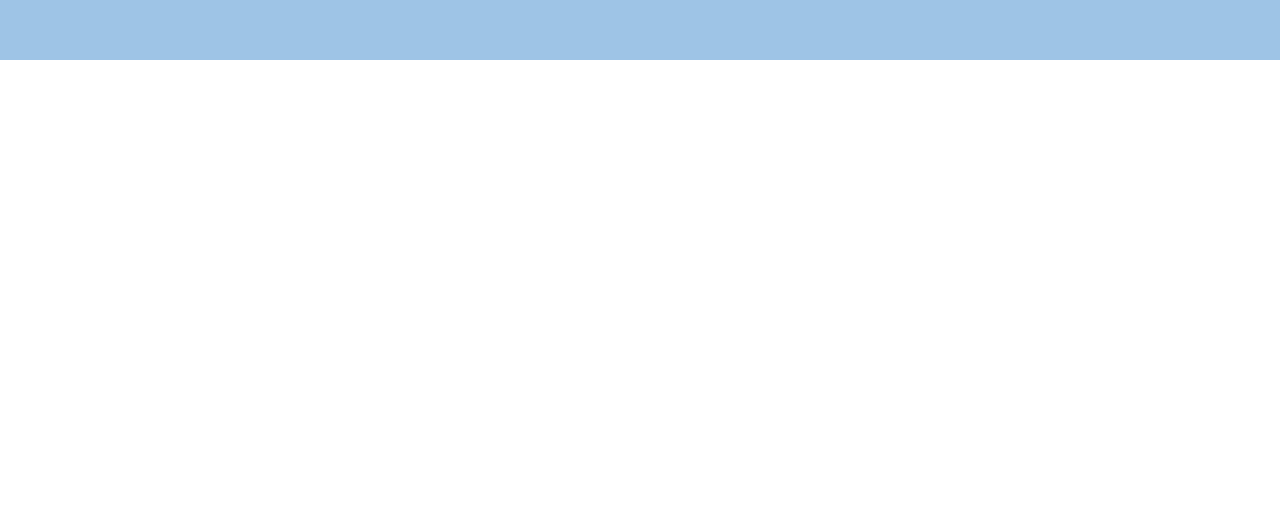
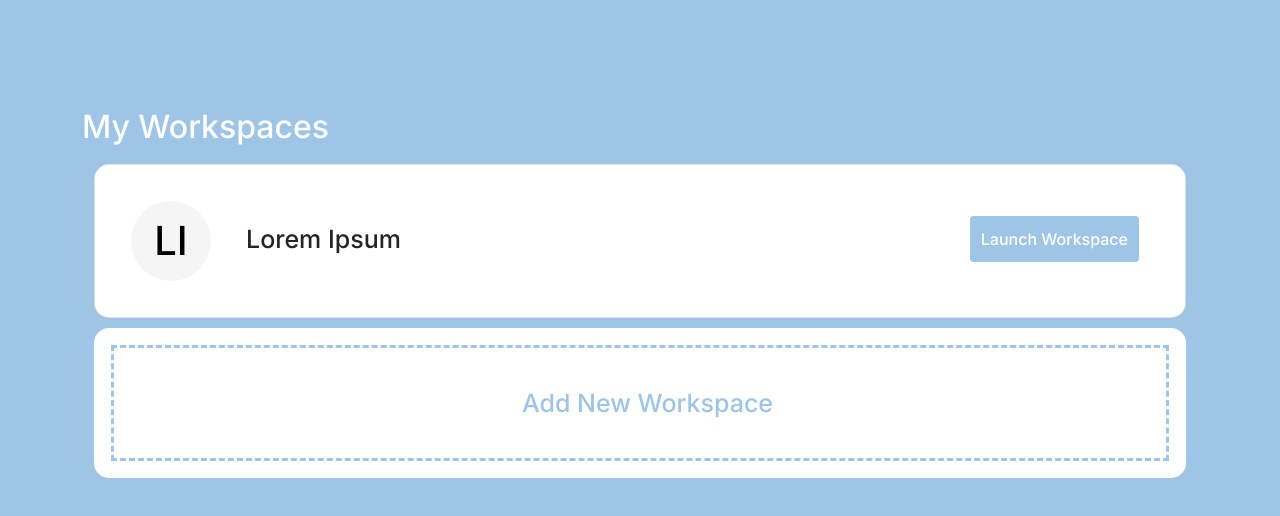
Before and after one commit to ChenZ03/pigeon, a Next.js app: page /workspace in a window 1280 px wide. Shown: the part 814-1330 px from the top of the page. Before the commit the page ends 874 px from the top, so only its background shows below. Built offline with nearby package versions, Linux system fonts and the light colour scheme; sample sign-in values are in the browser's storage.

Commit message:
exisitng workspace view

```diff
--- /dev/null
+++ b/components/Workspace.js
@@ -0,0 +1,27 @@
+import {Card, Container, Row, Col} from 'react-bootstrap';
+import styles from '../styles/Workspace.module.css';
+
+function Workspace() {
+  return (
+    <>
+      <Container>
+        {/* MAP THIS SHIT */}
+        <Row>
+          <Col>
+            <Card className={styles.workspaceCard}>
+              <Card.Body>
+                <div className={`d-flex ${styles.relative}`}>
+                  <div className={styles.circle}>LI</div>
+                  <div className={styles.workspaceName}>Lorem Ipsum</div>
+                  <div className={`btn ${styles.launchButton}`}>Launch Workspace</div>
+                </div>
+              </Card.Body>
+            </Card>
+          </Col>
+        </Row>
+      </Container>
+    </>
+  );
+}
+
+export default Workspace;
--- a/components/modals/workspace.js
+++ b/components/modals/workspace.js
@@ -1,50 +1,49 @@
 import {Modal, Button, Container, Form, Row, Col} from 'react-bootstrap';
 import styles from '../../styles/Workspace.module.css';
 import {gql, useMutation} from '@apollo/client';
-import {useEffect} from 'react'
+import {useEffect} from 'react';
 
 function CenteredModal(props) {
   const onSubmitHandler = (e) => {
     e.preventDefault();
     let workspace = document.getElementById('workspace').value;
-    let userId = JSON.parse(localStorage.getItem('userData')).user.id
-    if(workspace.length < 1){
-      alert("Workspace name must be at least one character")
-    }else{
+    let userId = JSON.parse(localStorage.getItem('userData')).user.id;
+    if (workspace.length < 1) {
+      alert('Workspace name must be at least one character');
+    } else {
       createWorkspace({
-        variables : {
-          name : workspace,
-          user : userId
-        }
-      })
+        variables: {
+          name: workspace,
+          user: userId,
+        },
+      });
     }
   };
 
-
   const CREATEWORKSPACE = gql`
-    mutation CreateWorkspace($name : String!, $user : String!){
-      createWorkspace(workspace : {name : $name, user : $user}){
+    mutation CreateWorkspace($name: String!, $user: String!) {
+      createWorkspace(workspace: {name: $name, user: $user}) {
         id
         name
         owner
       }
     }
-  `
+  `;
 
   const [createWorkspace, {error, loading, data}] = useMutation(CREATEWORKSPACE, {
-    onError : () => error
-  })
+    onError: () => error,
+  });
 
   useEffect(() => {
-    if(error){
-      alert(error)
+    if (error) {
+      alert(error);
     }
 
-    if(data){
-      alert("Workspace created successfully")
-      props.onHide()
+    if (data) {
+      alert('Workspace created successfully');
+      props.onHide();
     }
-  }, [error, data])
+  }, [error, data]);
 
   return (
     <Modal {...props} size="lg" aria-labelledby="contained-modal-title-vcenter" centered>
@@ -57,7 +56,6 @@ function CenteredModal(props) {
             <Row>
               <Col lg="10">
                 <Form.Group>
-                  <Form.Label>Workspace Name</Form.Label>
                   <Form.Control
                     className={styles.formControl}
                     type="text"
--- a/pages/workspace.js
+++ b/pages/workspace.js
@@ -2,24 +2,23 @@ import Head from 'next/head';
 import Image from 'next/image';
 import styles from '../styles/Workspace.module.css';
 import NaviBar from '../components/partials/Navibar';
-import {Container, Row, Col, Button} from 'react-bootstrap';
+import {Container, Row, Col, Button, Card} from 'react-bootstrap';
 import CenteredModal from '../components/modals/workspace';
 import img from '../components/images/workspace.png';
 import {useState} from 'react';
-import Router from 'next/router'
+import Router from 'next/router';
+import Workspace from '../components/Workspace';
 
 export default function Home() {
   const [modalShow, setModalShow] = useState(false);
-  if(typeof window !== 'undefined' && !localStorage.hasOwnProperty('userData')){
-    Router.push('/')
+  if (typeof window !== 'undefined' && !localStorage.hasOwnProperty('userData')) {
+    Router.push('/');
   }
   return (
     <>
-      {
-        typeof window !== 'undefined' &&
-        localStorage.hasOwnProperty('userData') &&
+      <NaviBar />
+      {typeof window !== 'undefined' && localStorage.hasOwnProperty('userData') && (
         <>
-        <NaviBar />
           <div className={styles.container}>
             <Container>
               <Row>
@@ -31,8 +30,8 @@ export default function Home() {
                     <h2>Lorem Ipsum</h2>
                     <p>
                       Lorem ipsum dolor sit amet consectetur adipisicing elit. Iusto reiciendis quo illo nesciunt maxime
-                    autem fugiat recusandae sequi quam dolore accusamus quia ducimus, aut necessitatibus earum. Magnam,
-                    iure. Quia, quis.
+                      autem fugiat recusandae sequi quam dolore accusamus quia ducimus, aut necessitatibus earum.
+                      Magnam, iure. Quia, quis.
                     </p>
                   </div>
 
@@ -46,8 +45,44 @@ export default function Home() {
             </Container>
           </div>
         </>
-      }
-
+      )}
+      <>
+        <div className={styles.container}>
+          <Container>
+            <Row>
+              <Col>
+                <div className="mt-5 text-white ">
+                  <h2>My Workspaces</h2>
+                </div>
+              </Col>
+            </Row>
+            {/* MAP THIS SHIT */}
+            {/* <Row>
+              <Col>
+                <Card className={styles.workspaceCard}>
+                  <Card.Body>
+                    <div className={`d-flex ${styles.relative}`}>
+                      <div className={styles.circle}>LI</div>
+                      <div className={styles.workspaceName}>Lorem Ipsum</div>
+                      <div className={`btn ${styles.launchButton}`}>Launch Workspace</div>
+                    </div>
+                  </Card.Body>
+                </Card>
+              </Col>
+            </Row> */}
+            <Workspace />
+            <Container>
+              <Row>
+                <Col>
+                  <Button className={styles.addWorkspace} onClick={() => setModalShow(true)}>
+                    <div className={styles.workspaceName}>Add New Workspace</div>
+                  </Button>
+                </Col>
+              </Row>
+            </Container>
+          </Container>
+        </div>
+      </>
     </>
   );
 }
--- a/styles/Workspace.module.css
+++ b/styles/Workspace.module.css
@@ -8,7 +8,7 @@
 }
 
 .img {
-    padding-top: 160px;
+    padding-top: 160px !important;
     padding-left: 100px;
 }
 
@@ -57,3 +57,70 @@
     margin-top: 25px;
     border: none;
 }
+
+.circle {
+    border-radius: 50%;
+    width: 80px;
+    height: 80px;
+    padding: 10px;
+    background: whitesmoke;
+    color: #000;
+    text-align: center;
+    font-size: 40px;
+}
+
+.workspaceName {
+    padding: 20px;
+    margin-left: 15px;
+    font-size: 25px;
+}
+
+.launchButton {
+    margin-top: 15px;
+    padding: 10px;
+    position: absolute;
+    right: 10px;
+    background-color: #9ec4e6;
+    color: white;
+}
+
+.launchButton:hover {
+    color: white !important;
+    background-color: lavender;
+}
+
+.relative {
+    position: relative;
+}
+
+.workspaceCard {
+    margin-top: 10px;
+    padding: 20px;
+    border-radius: 15px;
+}
+
+.addWorkspace {
+    margin-top: 10px;
+    padding: 20px;
+    border-radius: 15px;
+    height: 150px;
+    align-items: center;
+    width: 100%;
+    background-color: white;
+    border: none;
+    color: #9ec4e6;
+    outline: 3px dashed #9ec4e6;
+    outline-offset: -20px;
+}
+
+.addWorkspace:hover {
+    background-color: white;
+    color: #9ec4e6;
+}
+
+.addWorkspace:focus {
+    background-color: white;
+    color: #9ec4e6;
+    box-shadow: none;
+    border: none;
+}
```
Lines whose indentation alone changed are shown as unchanged.
